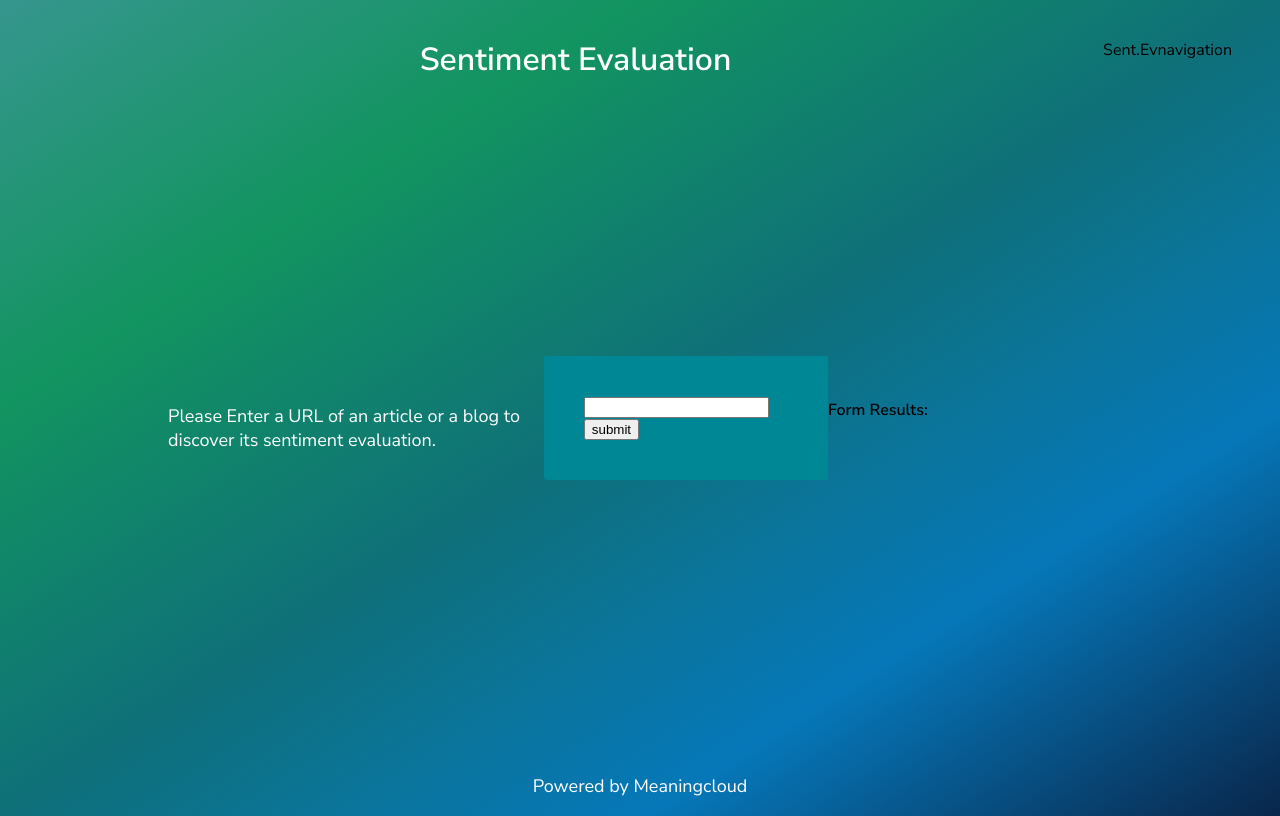
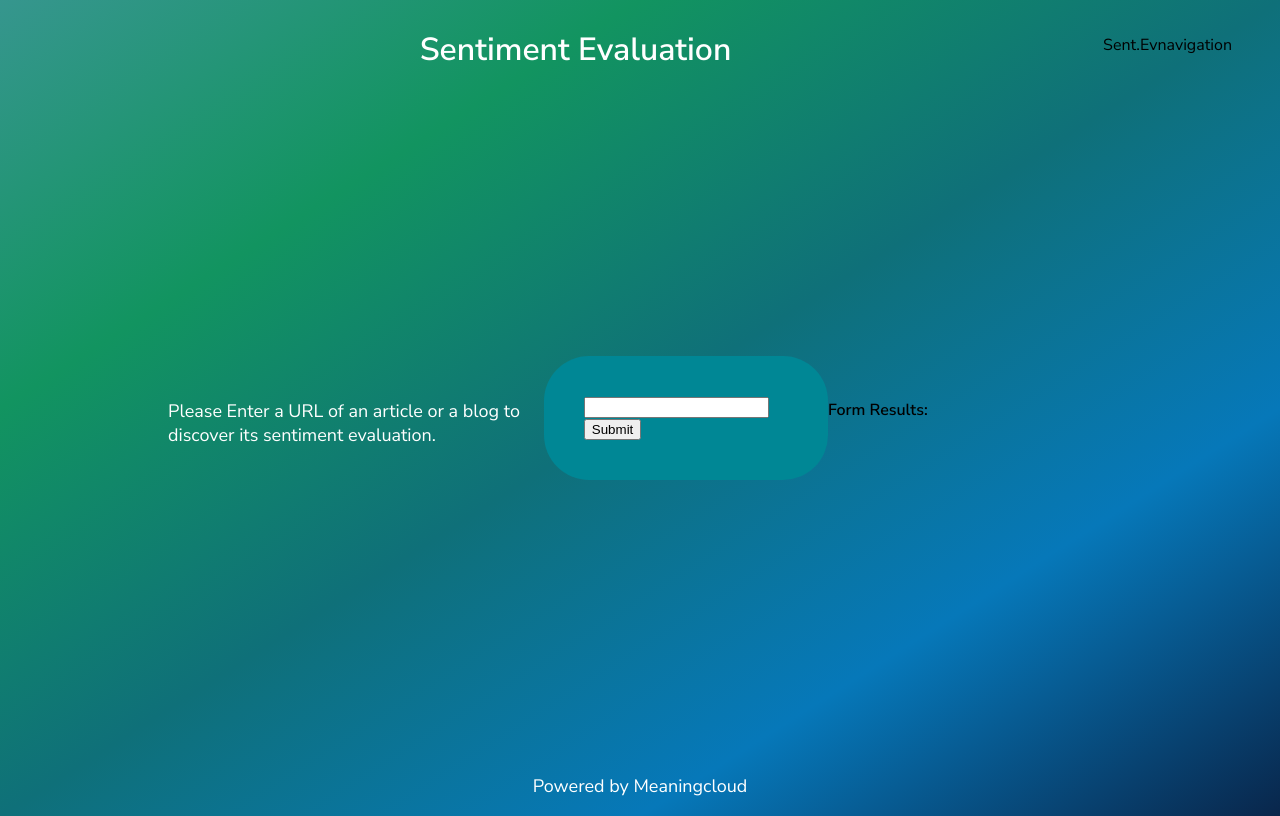
Before and after one commit to edicostasp/Evaluate-a-News-Article-with-Natural-Language-Processing, a website built with webpack: page src/client/views/index.html in a window 1280 px wide. Built offline with nearby package versions, Linux system fonts and the light colour scheme.

Commit message:
Change styles, install optmize-css

```diff
--- a/package.json
+++ b/package.json
@@ -48,9 +48,10 @@
     "install": "^0.13.0",
     "jest": "^26.6.3",
     "npm": "^6.14.9",
+    "optimize-css-assets-webpack-plugin": "^5.0.4",
     "terser-webpack-plugin": "^5.1.1",
     "url-loader": "^4.1.1",
-    "webpack": "^5.10.0",
+    "webpack": "^5.00.0",
     "webpack-dev-server": "^3.11.0",
     "workbox-webpack-plugin": "^6.0.2"
   }
--- a/src/client/styles/base.scss
+++ b/src/client/styles/base.scss
@@ -14,7 +14,7 @@ body {
     h1, h2, p, input::placeholder {
         color: #FFF;
         font-size: 2em;
-        padding-top: 20px;
+        padding-top: 10px;
         margin: 0 auto;
     }
 
--- a/src/client/styles/form.scss
+++ b/src/client/styles/form.scss
@@ -5,7 +5,7 @@ $font-stack: 'Nunito Sans', sans-serif;
 
 form {
     background-color: #008795;
-    border-radius: 3px;
+    border-radius: 45px;
     padding: 40px;
     max-width: 80%;
 }
@@ -16,6 +16,7 @@ section#user {
         // border: 1px solid $secondary-color;
         border-radius: 3px;
         padding: 5px 0px 5px 5px;
+        box-shadow: rgba(0, 0, 0, 0.25) 0px 54px 55px, rgba(0, 0, 0, 0.12) 0px -12px 30px, rgba(0, 0, 0, 0.12) 0px 4px 6px, rgba(0, 0, 0, 0.17) 0px 12px 13px, rgba(0, 0, 0, 0.09) 0px -3px 5px;
     }
 
     input {
--- a/src/client/views/index.html
+++ b/src/client/views/index.html
@@ -27,7 +27,7 @@
             <section>
                 <form class="" id="submit" onsubmit="return Client.handleSubmit(event)">
                     <input id="url" type="text" name="url" value="" placeholder="Enter an URL">
-                    <input type="submit" id="submit" name="" value="submit" onclick="return Client.handleSubmit(event)" onsubmit="return Client.handleSubmit(event)">
+                    <input type="submit" id="submit" name="" value="Submit" onclick="return Client.handleSubmit(event)" onsubmit="return Client.handleSubmit(event)">
                 </form>
             </section>
 
--- a/src/server/index.js
+++ b/src/server/index.js
@@ -54,7 +54,7 @@ let objMcData = {};
 // POST Route
 app.post('/api', insertPost);
 async function insertPost(req, res) {
-    userInput = req.body.url;
+    userInput = req.body.formText;
     const apiURL = `${baseURL}${apiKey}&url=${userInput}&lang=en`;
     const response = await fetch(apiURL);
 
@@ -68,7 +68,6 @@ async function insertPost(req, res) {
         confidence: mcData.confidence
     }
 
-    console.log(`You entered: ${formText}`);
     console.log(mcData);
     console.log(objMcData);
     res.send(objMcData)
```
Also changed, not shown: 1 other file.
